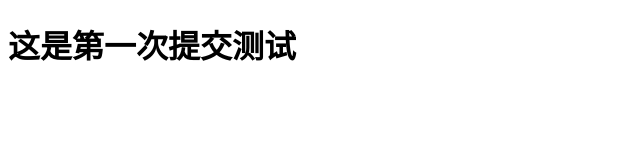
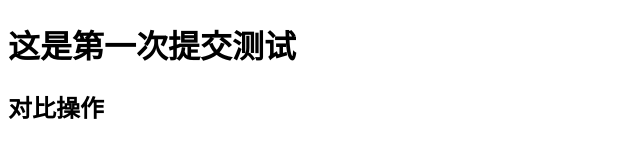
Before and after one commit to tuzhicheng0505/git_demo1, a plain HTML site: page index.html in a window 1280 px wide. Shown: the whole page, without its empty margins (0-640 px from the left). Drawn offline with Linux system fonts and the light colour scheme.

Commit message:
第二次提交测试，对比操作

```diff
--- a/index.html
+++ b/index.html
@@ -7,5 +7,6 @@
 </head>
 <body>
     <h1>这是第一次提交测试</h1>
+    <h2>对比操作</h2>
 </body>
 </html>
```
